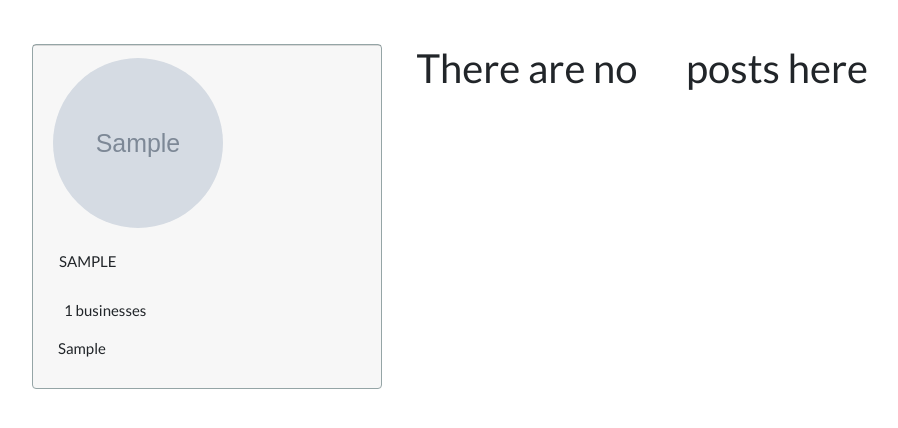
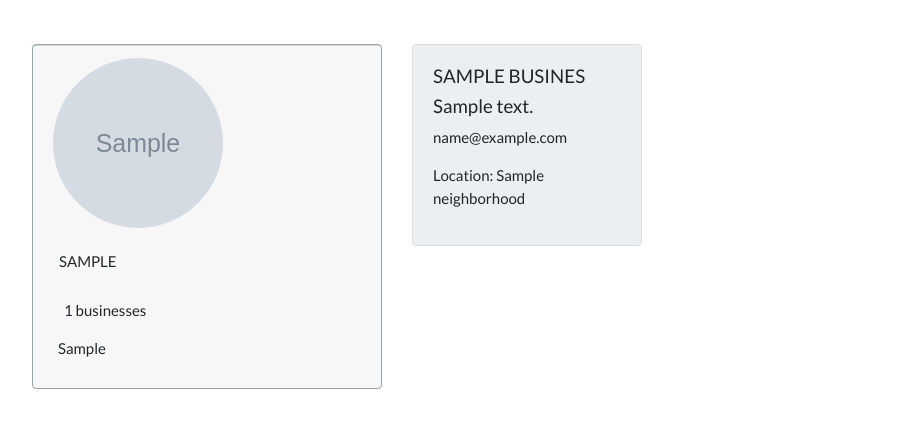
Before and after one commit to cherucole/The-Watchtower, a Django app: a page that uses app/templates/profile.html in a window 1280 px wide. Shown: the part 69-497 px from the top of the page, without its empty margins (53-951 px from the left). Run offline with Django 3.2, Linux system fonts and the light colour scheme; a user stored in the database is signed in; tables that the repository leaves empty hold one stand-in row (values such as "Sample post"); grey boxes marked "Sample" are stand-in pictures; some libraries are stand-ins or nearby versions.

Commit message:
user profile works

```diff
--- a/app/templates/profile.html
+++ b/app/templates/profile.html
@@ -31,11 +31,11 @@
 
 
 
-                 <p  id="text" style="width:100%; padding-left:6px;">{{businesses | length }} businesses</p>
+            <p id="text" style="width:100%; padding-left:6px;">{{businesses | length }} businesses</p>
             <br>
             <p id="text" style="margin-top:0px;">{{profile_info.bio | safe}}</p>
 
-                                          <p  id="text" style="margin-top:0px;">{{profile_info.contact | safe}}</p>
+            <p id="text" style="margin-top:0px;">{{profile_info.contact | safe}}</p>
 
 
           </div>
@@ -50,35 +50,19 @@
     <div class="col-lg-8 col-md-10 mx-auto">
 
 
-  <div class="card-columns " >
-            {% for post in posts %}
+      <div class="card-columns ">
 
 
 
-  <div class="card border-secondary">
-    <label id="text">{{post.name | safe}}</label>
+        {% for business in businesses %}
+        <div class="card" style="width:100%;">
 
-
-
-
-
-    <img class="card-img-top" src="{{post.image.url}}" class="img-responsive" alt="Image" type="button" class="btn btn-primary" data-toggle="modal" data-target="#{{image.id}}">
-
-      <div class="middle">
-        <div class="button1 "><a id="text" style="color:white;" href="/post/{{post.id}}">view</a></div>
+          <div class="card-body" style="background-color:#eceff1;">
+            <h5>{{business.name | upper}}</h5>
+            <h5>{{business.description | safe}}</h5>
+            <p>{{business.email }}</p>
+            <p>Location: {{business.biz_hood.name}}</p>
           </div>
-<hr>
-<div style="width:100%; padding-left:20px;">
-<p id="text" style="margin-top:0;">Rating: {% for rating in post.ratings.all%}
-                          {% if forloop.counter is post.ratings.all.count %}
-                                          {{rating.score}}
-                          {% endif %}
-
-                              {% endfor %}
-
-                              </p>
-</div>
-
         </div>
         {% empty %}
         <div class="row">
```
Lines whose indentation alone changed are shown as unchanged.
